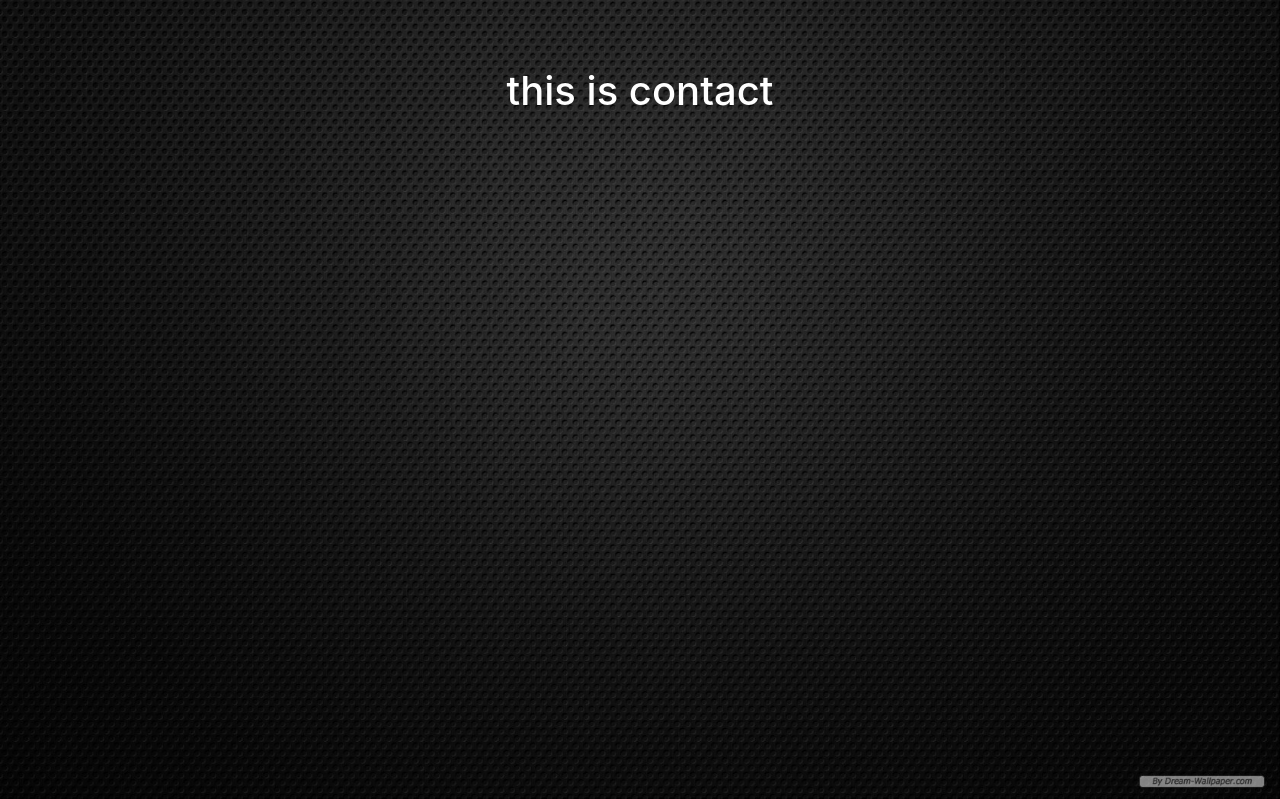
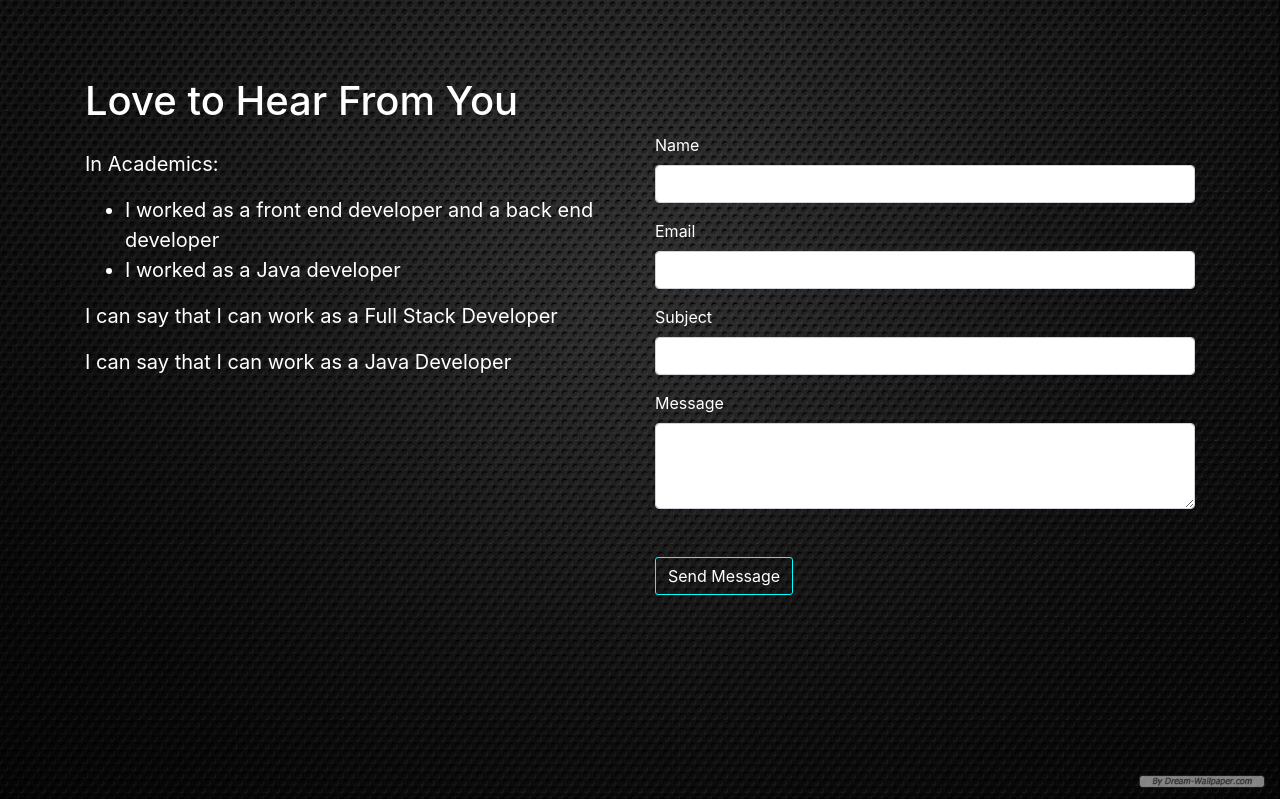
Before and after one commit to phanit1/myresume, a PHP site: page /mypersonal/resume.html in a window 1280 px wide; the page is wider, and only the part inside the window is pictured. Shown: the part 3401-4200 px from the top of that part. Run offline with PHP 8.4, Linux system fonts and the light colour scheme; some libraries are stand-ins or nearby versions.

Commit message:
updated styles

```diff
--- a/mypersonal/resume.html
+++ b/mypersonal/resume.html
@@ -59,7 +59,7 @@
         </div>
         <div id ="skills">
           <div class="container">
-              <br><br><br><br><br>
+              <br><br><br><br>
               <!-- <h2 align= center style="color: white;">Skills Acquired by Me</h2> -->
               <div class="row">
                 <div class="col-md-4">
@@ -74,7 +74,7 @@
                 </div>
                 <div class="col-md-4">
                   <div class="thumbnail">
-                      <img src="./images/postgresql.png" style="width:50%">
+                      <img src="./images/mongodb.png" style="width:50%;height: auto;">
                   </div>
                 </div>
               </div>
@@ -95,7 +95,7 @@
                   </div>
                 </div>
               </div>
-              <br><br><br><br>
+              <br>
               <div class="row">
                 <div class="col-md-4">
                   <div class="thumbnail">
@@ -116,23 +116,118 @@
             </div>
       </div>
         <div id = "academics">
-            <br><br><br><br>
+            <br><br><br>
             <!-- <h1 align=center>this is academics</h1> -->
             <div class="container">
               <div class="row">
                 <div class="col-md-6">
-                  <h1 align=center>this is education</h1>
+                  <h2 align=center>Education</h2>
+                  <div>
+                    <ul style="list-style-type: none;">
+                    <li><h4>Master of Science in Information Technology</h4></li>
+                    <li><p><i>International Institute of Information Technology - Hyderabad</i></p></li>
+                    <li><p>2019-21 &nbsp; &nbsp;CGPA: 8.0</p></li>
+                  </div>
+                  <div>
+                    <ul style="list-style-type: none;">
+                    <li><h4>Bachelor of Technology in Computer Science Engineering</h4></li>
+                    <li><p><i>Vikas College of Engineering and Technology</i></p></li>
+                    <li><p>2014-18 &nbsp; &nbsp;Percentage: 70.02</p></li>
+                  </div>
+                  <div>
+                    <ul style="list-style-type: none;">
+                    <li><h4>Intermediate</h4></li>
+                    <li><p><i>Narayana Junior College</i></p></li>
+                    <li><p>2012-14 &nbsp; &nbsp;Percentage: 93.3</p></li>
+                  </div>
+                  <div>
+                    <ul style="list-style-type: none;">
+                    <li><h4>SSC</h4></li>
+                    <li><p><i>Nirmala High School</i></p></li>
+                    <li><p>2011-12 &nbsp; &nbsp;CGPA: 9.2</p></li>
+                  </div>
                 </div>
-                <div class="col-md-6">
-                  <h1 align=center>this is projects</h1>
+                <div class="col-md-6" id = "projects">
+                  <h2 align=center>Projects</h2>
+                  <div>
+                    <ul style="list-style-type: none;">
+                    <li><h4>Placement Prep Assistant - Mobile</h4></li>
+                    <li><p>Full Stack Developer</p></li>
+                    <li><p>Developed a mobile application using React-Native for students for placement purpose.
+                      This application helps the students to prepare for a placement by creating their own strategy
+                      based on their levels and notifies every day about the strategy which was created by student</p></li>
+                    <li><p>Technologies: React Native, Nodejs, MongoDB, Heroku</p></li>
+                  </div>
+                  <div>
+                    <ul style="list-style-type: none;">
+                      <li><h4>Cloud Security through Honeypot</h4></li>
+                      <li><p>Programmer</p></li>
+                      <li><p>Developed a solution using java which gives us information about the hacker trying to hack our user’s website.</p></li>
+                      <li><p>Technologies: Java, Oracle SQL, NetBeans IDE</p></li>
+                  </div>
                 </div>
               </div>
             </div>
         </div>
         <div id = "contact">
-            <br><br><h1 align=center>
-                this is contact
-            </h1>
+            <br><br>
+            <section class="Material-contact-section section-padding section-dark">
+              <div class="container">
+                  <div class="row">
+                      <!-- Section Titile -->
+                      <div class="col-md-12 wow animated fadeInLeft" data-wow-delay=".2s">
+                          <h1 class="section-title">Love to Hear From You</h1>
+                      </div>
+                  </div>
+                  <div class="row">
+                      <!-- Section Titile -->
+                      <div class="col-md-6 mt-3 contact-widget-section2 wow animated fadeInLeft" data-wow-delay=".2s">
+                        <p>In Academics:</p>
+                        <ul>
+                          <li>I worked as a front end developer and a back end developer</li>
+                          <li>I worked as a Java developer</li>
+                        </ul>
+                        <p>I can say that I can work as a Full Stack Developer</p>
+                        <p>I can say that I can work as a Java Developer</p>
+                      </div>
+                      <!-- contact form -->
+                      <div class="col-md-6 wow animated fadeInRight" data-wow-delay=".2s">
+                          <form class="shake" role="form" method="post" id="contactForm" name="contact-form" data-toggle="validator">
+                              <!-- Name -->
+                              <div class="form-group label-floating">
+                                <label class="control-label" for="name">Name</label>
+                                <input class="form-control" id="name" type="text" name="name" required data-error="Please enter your name">
+                                <div class="help-block with-errors"></div>
+                              </div>
+                              <!-- email -->
+                              <div class="form-group label-floating">
+                                <label class="control-label" for="email">Email</label>
+                                <input class="form-control" id="email" type="email" name="email" required data-error="Please enter your Email">
+                                <div class="help-block with-errors"></div>
+                              </div>
+                              <!-- Subject -->
+                              <div class="form-group label-floating">
+                                <label class="control-label">Subject</label>
+                                <input class="form-control" id="msg_subject" type="text" name="subject" required data-error="Please enter your message subject">
+                                <div class="help-block with-errors"></div>
+                              </div>
+                              <!-- Message -->
+                              <div class="form-group label-floating">
+                                  <label for="message" class="control-label">Message</label>
+                                  <textarea class="form-control" rows="3" id="message" name="message" required data-error="Write your message"></textarea>
+                                  <div class="help-block with-errors"></div>
+                              </div>
+                              <!-- Form Submit -->
+                              <div class="form-submit mt-5">
+                                  <button class="btn btn-common" type="submit" id="form-submit"><i class="material-icons mdi mdi-message-outline"></i> Send Message</button>
+                                  <div id="msgSubmit" class="h3 text-center hidden"></div>
+                                  <div class="clearfix"></div>
+                              </div>
+                          </form>
+                      </div>
+                  </div>
+              </div>
+            </section>
         </div>
     </body>
 </html>
--- a/mypersonal/styles.css
+++ b/mypersonal/styles.css
@@ -34,7 +34,7 @@
 }
 
 nav ul li a{
-    font-size: 25px;
+    font-size: 23px;
     color: white;
 }
 
@@ -52,9 +52,9 @@ nav ul li a:hover {
 #about img{
     width:300px;
     height:400px;
-    margin-top: 200px;
+    margin-top: 150px;
     margin-left: 200px;
-    border-radius: 100%;
+    border-radius: 50%;
     float: left;
 }
 #about h1 {
@@ -66,31 +66,47 @@ nav ul li a:hover {
     font-size: 30px;
     color: white;
     margin-top: 200px;
-    padding-left: 300px;
-    margin-left: 400px;
+    padding-left: 350px;
+    margin-left: 450px;
     padding-right:200px;
     padding-top: 200px;
     width: 75%;
-    color: black;
+    /* font-style: italic; */
+    /* color: black; */
 }
 #skills {
     height: 100vh;
-    background-image: url(./images/aboutbg.jpg);
+    background-image: url(./images/skillsbg.jpg);
     background-position: center;
     background-repeat: no-repeat;
     background-size: cover;
 }
+#skills .container .row {
+    margin-left: 70px;
+}
 #academics {
     height: 100vh;
-    background-image: url(./images/aboutbg.jpg);
+    background-image: url(./images/academicsbg.jpg);
     background-position: center;
     background-repeat: no-repeat;
     background-size: cover;
 }
-#academics h1 {
+#academics h2 {
     margin-top: 10px;
     padding-top: 10px;
     color: white;
+}
+#academics ul {
+    margin-left: -50px;
+    width: 130%;
+}
+#projects ul
+{
+    margin-left: 50px;
+}
+#academics p {
+    color: white;
+    font-size: 20;
 }
 #contact {
     height: 100vh;
@@ -100,7 +116,21 @@ nav ul li a:hover {
     background-size: cover;
 }
 #contact h1{
-    margin-top: 10px;
+    margin-top: 20px;
     padding-top: 10px;
     color: white;
 }
+#contact p,ul li, label, button{
+    color: white;
+}
+#contact p{
+    font-size: 20;
+}
+#contact ul li{
+    font-size: 20;
+}
+#form-submit{
+    border-radius: 3px;
+    border-color: aqua;
+    color: white;
+}
```
Also changed, not shown: mypersonal/images/academicsbg.jpg (added), mypersonal/images/css.png, mypersonal/images/github.png, mypersonal/images/html.jpg, mypersonal/images/html.png, mypersonal/images/java.png, mypersonal/images/js.png, mypersonal/images/mongodb.png (added), mypersonal/images/native.png, mypersonal/images/skillsbg.jpg (added), mypersonal/images/vscode.jpg.
